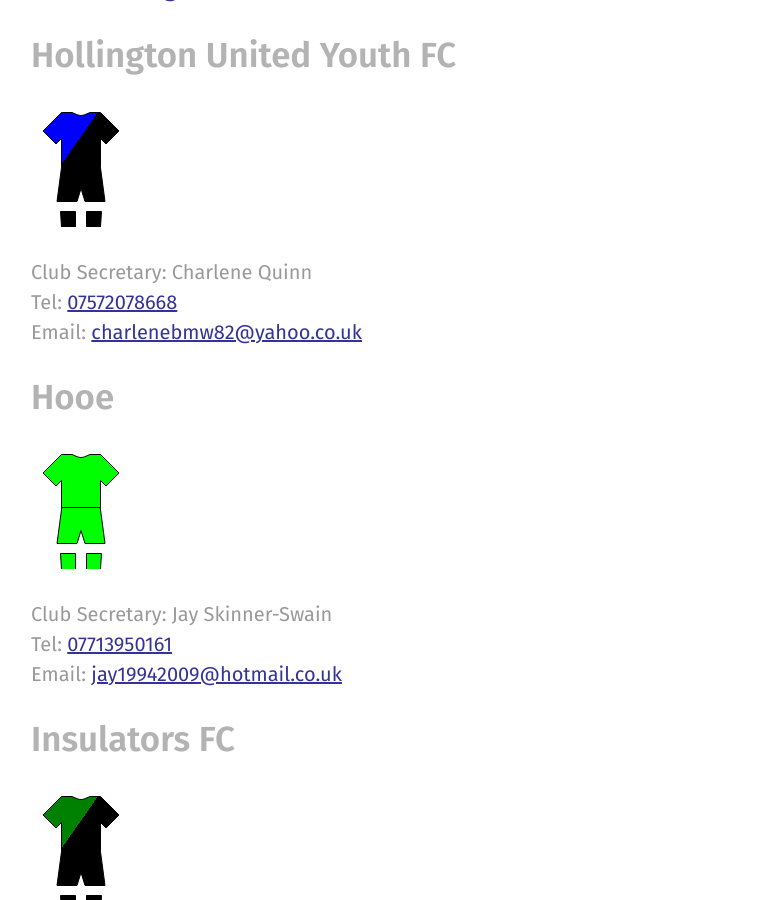
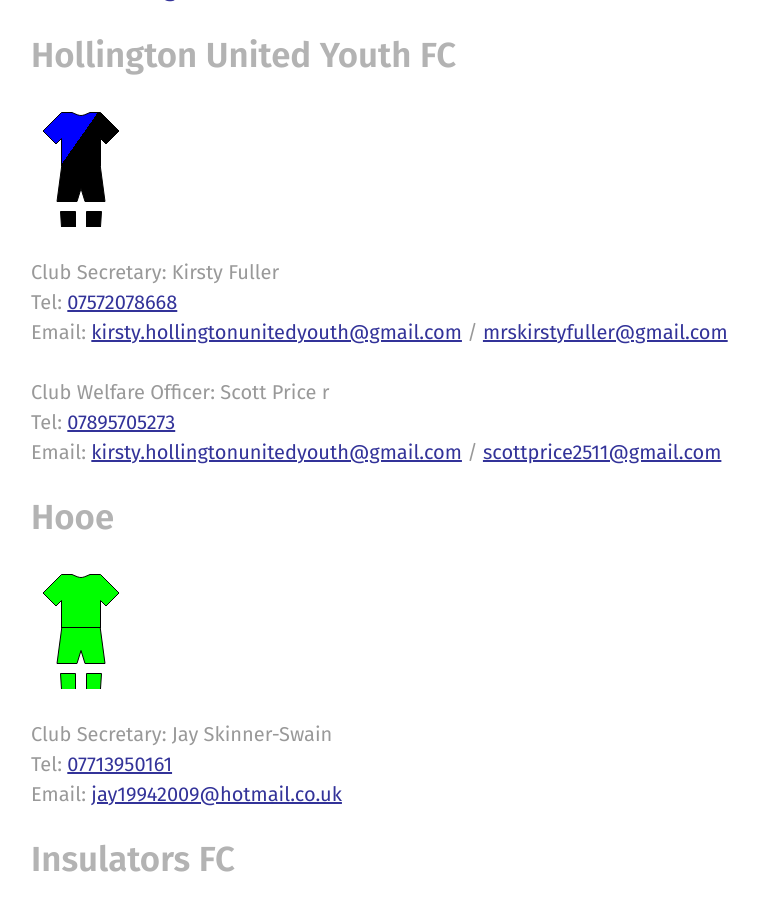
Before and after one commit to rotherleague/Rother, a Jekyll site: the page built from clubs.md, in a window 1280 px wide and 900 px high, scrolled down 8294 px. Shown: the whole window, without its empty margins (49-806 px from the left). Built offline with Jekyll 4.4.1, drawn with Linux system fonts in a browser that asks for light colours; nearby versions of some CDN libraries.

Commit message:
Update hollington.html

```diff
--- a/_includes/clubs/hollington.html
+++ b/_includes/clubs/hollington.html
@@ -4,6 +4,15 @@
 
 
 </p>
-<p>Club Secretary: Charlene Quinn<br>
+<p>Club Secretary: Kirsty Fuller<br>
   Tel: <a href="tel:07572078668">07572078668</a><br>
-Email: <a href="mailto:charlenebmw82@yahoo.co.uk">charlenebmw82@yahoo.co.uk</a></p>
+Email: <a href="mailto:kirsty.hollingtonunitedyouth@gmail.com">kirsty.hollingtonunitedyouth@gmail.com</a> /
+ <a href="mailto: mrskirstyfuller@gmail.com">mrskirstyfuller@gmail.com
+</a></p>
+
+<p>Club Welfare Officer: Scott Price
+r<br>
+  Tel: <a href="tel:07895705273">07895705273</a><br>
+Email: <a href="mailto:kirsty.hollingtonunitedyouth@gmail.com">kirsty.hollingtonunitedyouth@gmail.com</a> /
+ <a href="mailto: scottprice2511@gmail.com">scottprice2511@gmail.com
+</a></p>
```
